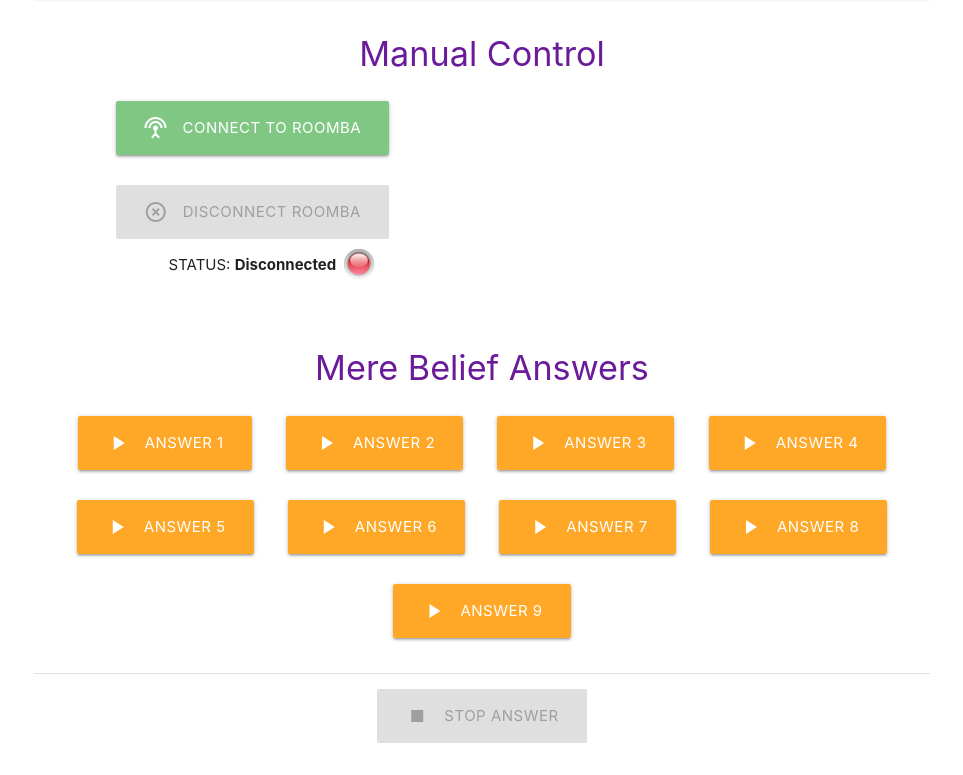
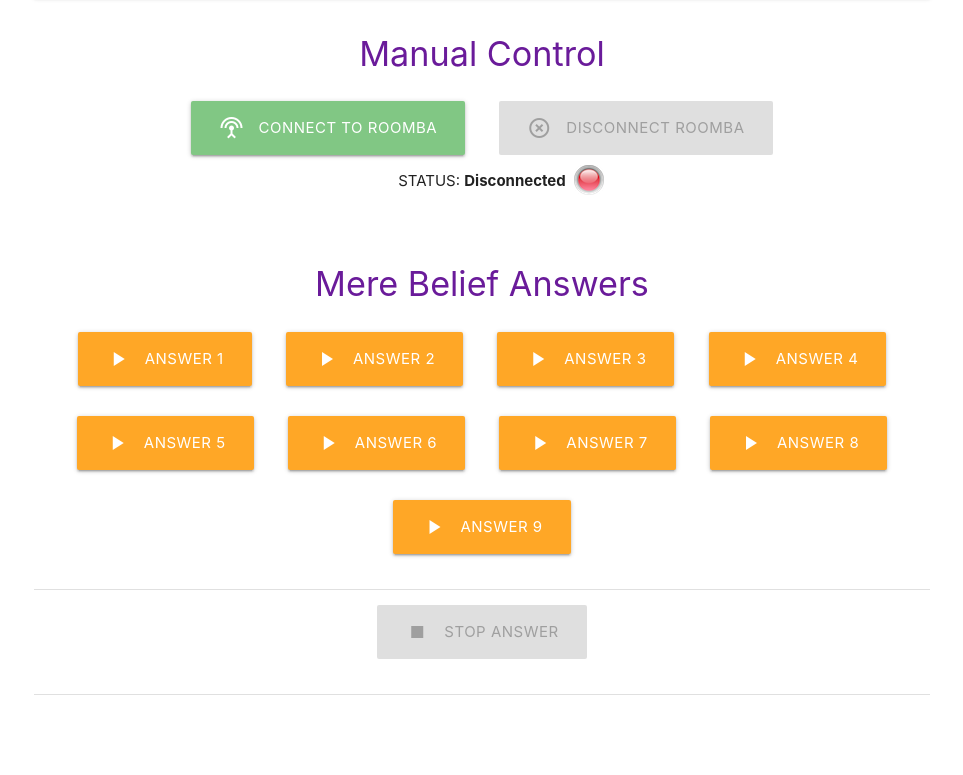
Before and after one commit to Sebastianopazo/Mere-belief-iCreate2, a website: page roombokita.html in a window 1280 px wide. Shown: the part 115-890 px from the top of the page, without its empty margins (158-1121 px from the left). After the commit the page ends 825 px from the top, so only its background shows below. Drawn offline with nearby package versions, Linux system fonts and the light colour scheme; no server answers.

```diff
--- a/roombokita.html
+++ b/roombokita.html
@@ -44,7 +44,7 @@
         <div class="section">
           <h4 class="purple-text text-darken-3 center-align">Manual Control</h4>
           <div class="row">
-            <div class="col s6 center">
+            <div class="col s12 center">
               <a id="connect" class="waves-effect waves-light btn-large green lighten-2" onclick = "clientConnect()" ><i class="material-icons left">settings_input_antenna</i>Connect to Roomba</a>
               <a id="disconnect" class="waves-effect waves-light btn-large red disabled" onclick = "clientDisconnect()"><i class="material-icons left">highlight_off</i>Disconnect Roomba</a>
               <div>STATUS: <span id="status">Disconnected</span><img id="greenLight" class="light" src="img/green_light.png" alt=""><img id="redLight"class="light" src="img/red_light.png" alt=""></div>
```
